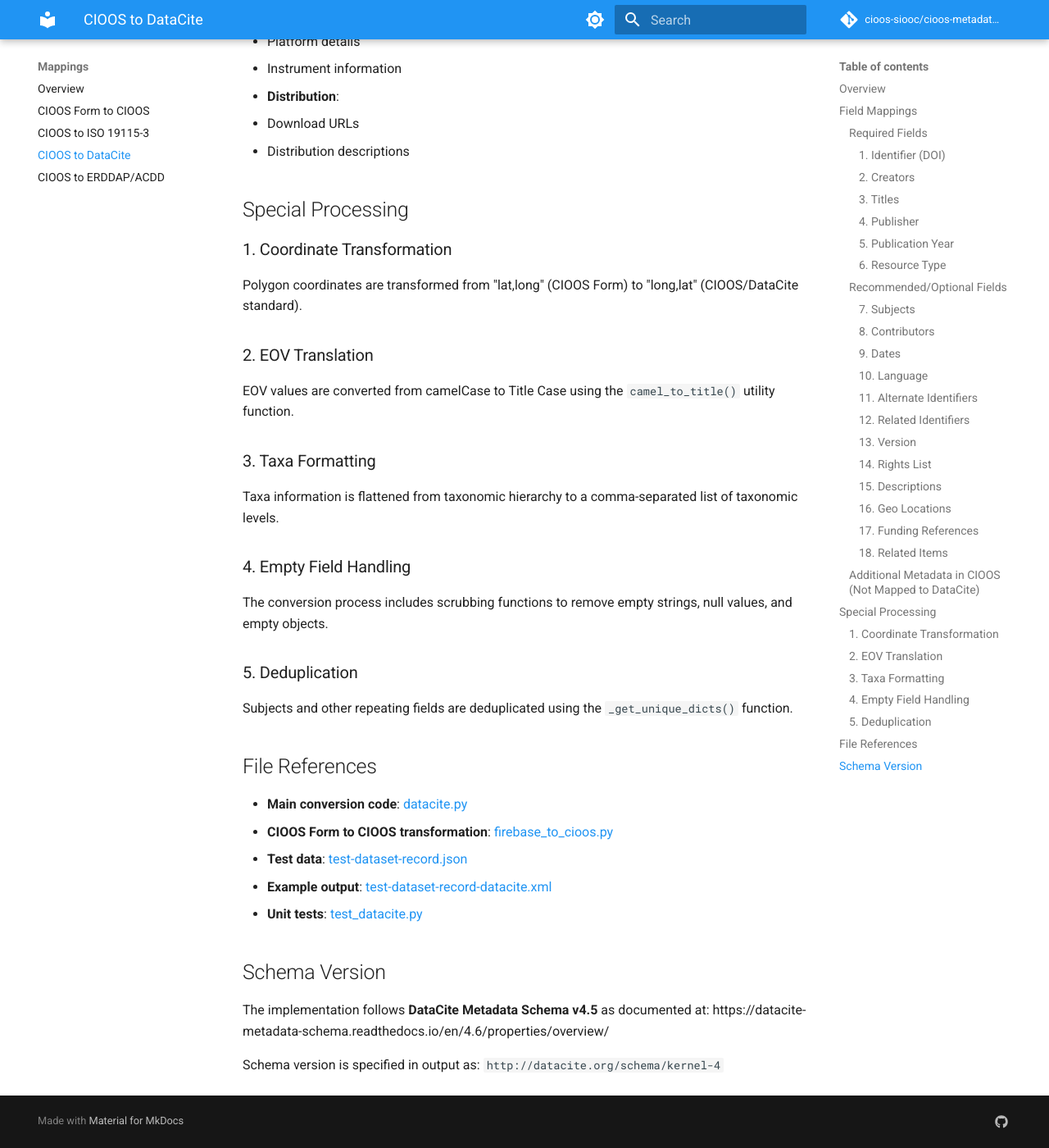
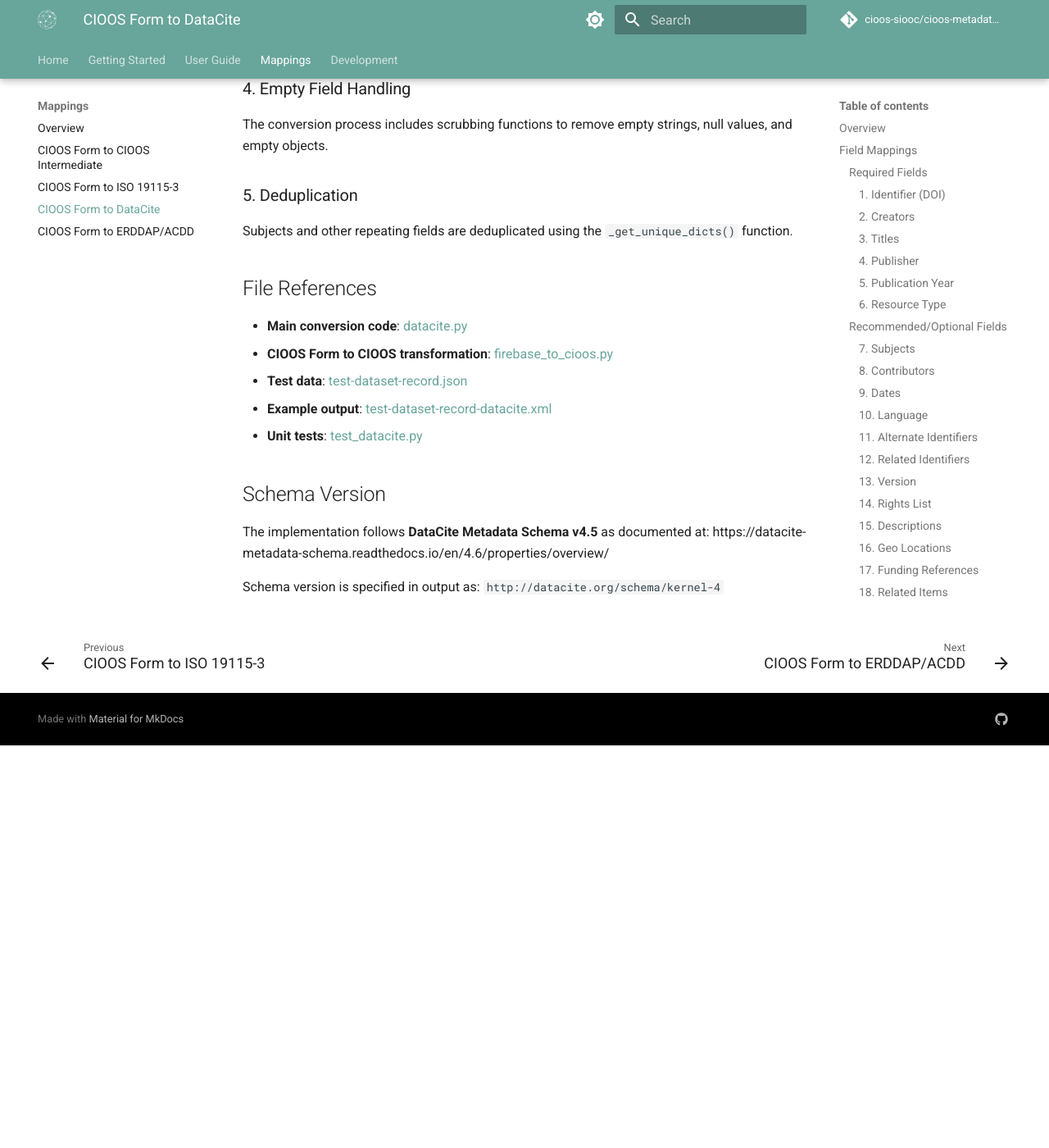
Before and after one commit to cioos-siooc/cioos-metadata-conversion, an MkDocs documentation site: the page built from docs/mappings/cioos-form-to-datacite.md, in a window 1280 px wide and 1400 px high, scrolled down 6095 px. Shown: the whole window at 82% size. Built offline with MkDocs 1.6.1 and Material for MkDocs 9.7.7, drawn with Linux system fonts in a browser that asks for light colours; comment, search, counter and statistics services are not loaded; after the commit the page ends 7004 px from its top, so only the background shows below that.

Commit message:
Add CIOOS Form to ISO 19115-3 mapping documentation and update styles
- Created a new documentation file for mapping CIOOS Form metadata to ISO 19115-3 XML format, detailing the conversion process, field mappings, multilingual support, and special processing requirements.
- Added a new CSS file for enhanced styling of tables and other elements in the documentation.
- Updated mkdocs.yml to include the new mapping documentation, adjust theme settings, and refine markdown extensions for better functionality and appearance.

```diff
--- /dev/null
+++ b/docs/stylesheets/extra.css
@@ -0,0 +1,66 @@
+:root {
+    --md-primary-fg-color: #68A59B;
+    --md-primary-fg-color--light: #deefec;
+    --md-primary-fg-color--dark: #479387;
+}
+
+th,
+td {
+    border: 1px solid var(--md-typeset-table-color);
+    border-spacing: 0;
+    border-bottom: none;
+    border-left: none;
+    border-top: none;
+}
+
+.md-typeset__table table:not([class]) thead {
+    background-color: var(--md-primary-fg-color--dark);
+    color: var(--md-primary-bg-color)
+}
+
+.md-typeset__table {
+    line-height: 1;
+}
+
+.md-typeset__table table:not([class]) {
+    font-size: 11px;
+    border-right: none;
+}
+
+.md-typeset__table table:not([class]) td,
+.md-typeset__table table:not([class]) th {
+    padding: 5px;
+}
+
+/* light mode alternating table bg colors */
+.md-typeset__table tr:nth-child(2n) {
+    background-color: #83838325;
+}
+
+/* dark mode alternating table bg colors */
+[data-md-color-scheme="slate"] .md-typeset__table tr:nth-child(2n) {
+    background-color: #83838325;
+}
+
+.md-footer {
+    color: var(--md-default-fg-color);
+    background-color: var(--md-default-bg-color);
+}
+
+.md-footer-meta {
+    background-color: black;
+}
+
+.xr-wrap {
+    font-size: 10px;
+    color: pink;
+}
+
+.xr-text-repr-fallback {
+    font-size: 10px;
+    color: pink;
+}
+
+.xr-var-item {
+    display: -webkit-box;
+}
--- a/mkdocs.yml
+++ b/mkdocs.yml
@@ -6,54 +6,47 @@
 
 theme:
   name: material
+  logo: assets/ICON_White.svg
+  favicon: assets/ICON_White.svg
   palette:
     # Palette toggle for light mode
-    - scheme: default
-      primary: blue
-      accent: light blue
+    - media: "(prefers-color-scheme: light)"
+      scheme: default
       toggle:
         icon: material/brightness-7
         name: Switch to dark mode
+      primary: custom
+      accent: custom
+
     # Palette toggle for dark mode
-    - scheme: slate
-      primary: blue
-      accent: light blue
+    - media: "(prefers-color-scheme: dark)"
+      scheme: slate
       toggle:
         icon: material/brightness-4
-        name: Switch to light mode
+        name: Switch to system preference
+      primary: custom
+      accent: custom
   features:
+    # - header.autohide
+    - navigation.instant
+    - navigation.tracking
+    - navigation.footer
+    - navigation.top
     - navigation.tabs
-    - navigation.sections
-    - navigation.expand
-    - navigation.top
-    - search.suggest
-    - search.highlight
+    - navigation.tabs.sticky
+    - navigation.path
+    # - navigation.indexes
+    # - toc.integrate
+    - toc.follow
+    - navigation.tabs
+    - navigation.tabs.sticky
     - content.code.copy
-    - content.code.annotate
+    - content.code.select
+    - content.tabs.link
 
 plugins:
   - search
   - autorefs
-
-markdown_extensions:
-  - admonition
-  - pymdownx.details
-  - pymdownx.superfences:
-      custom_fences:
-        - name: mermaid
-          class: mermaid
-          format: !!python/name:pymdownx.superfences.fence_code_format
-  - pymdownx.highlight:
-      anchor_linenums: true
-  - pymdownx.inlinehilite
-  - pymdownx.snippets
-  - pymdownx.tabbed:
-      alternate_style: true
-  - tables
-  - toc:
-      permalink: true
-  - attr_list
-  - md_in_html
 
 nav:
   - Home: index.md
@@ -68,10 +61,10 @@
     - CIOOS Form Schema: cioos-form-schema.md
   - Mappings:
     - Overview: mappings/index.md
-    - CIOOS Form to CIOOS: mappings/cioos-form-to-cioos.md
-    - CIOOS to ISO 19115-3: mappings/cioos-to-iso19115-3.md
-    - CIOOS to DataCite: mappings/cioos-to-datacite.md
-    - CIOOS to ERDDAP/ACDD: mappings/cioos-to-erddap-acdd.md
+    - CIOOS Form to CIOOS Intermediate: mappings/cioos-form-to-cioos.md
+    - CIOOS Form to ISO 19115-3: mappings/cioos-form-to-iso19115-3.md
+    - CIOOS Form to DataCite: mappings/cioos-form-to-datacite.md
+    - CIOOS Form to ERDDAP/ACDD: mappings/cioos-form-to-erddap-acdd.md
   - Development:
     - Contributing: contributing.md
     - Architecture: architecture.md
@@ -80,3 +73,34 @@
   social:
     - icon: fontawesome/brands/github
       link: https://github.com/cioos-siooc/cioos-metadata-conversion
+
+markdown_extensions:
+  - admonition
+  - attr_list
+  - def_list
+  - md_in_html
+  - tables
+  - pymdownx.details
+  - pymdownx.tasklist:
+      custom_checkbox: true
+  - pymdownx.highlight:
+      anchor_linenums: true
+      line_spans: __span
+      pygments_lang_class: true
+  - pymdownx.inlinehilite
+  - pymdownx.snippets
+  - pymdownx.superfences:
+      custom_fences:
+        - name: mermaid
+          class: mermaid
+          format: !!python/name:pymdownx.superfences.fence_code_format
+  - pymdownx.emoji:
+      emoji_index: !!python/name:material.extensions.emoji.twemoji
+      emoji_generator: !!python/name:material.extensions.emoji.to_svg
+  - pymdownx.tabbed:
+      alternate_style: true
+  - toc:
+      permalink: true
+
+extra_css:
+  - stylesheets/extra.css
```
Also changed, not shown: docs/assets/ICON_White.svg (added), docs/assets/cioos-national_EN_W.svg (added), docs/mappings/cioos-form-to-datacite.md (renamed from docs/mappings/cioos-to-datacite.md), docs/mappings/cioos-form-to-erddap-acdd.md (renamed from docs/mappings/cioos-to-erddap-acdd.md), docs/mappings/cioos-form-to-iso19115-3.md (renamed from docs/mappings/cioos-to-iso19115-3.md).
